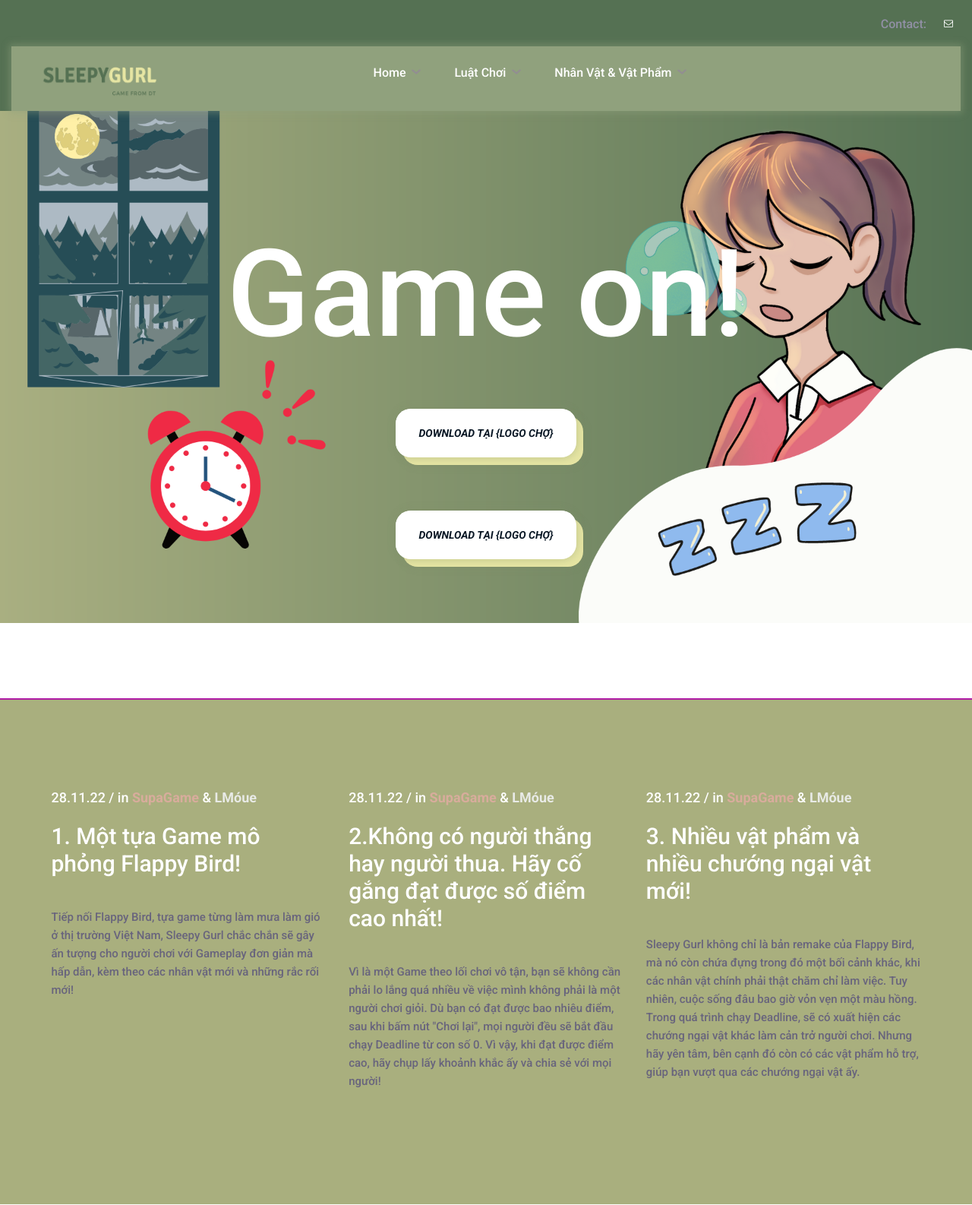
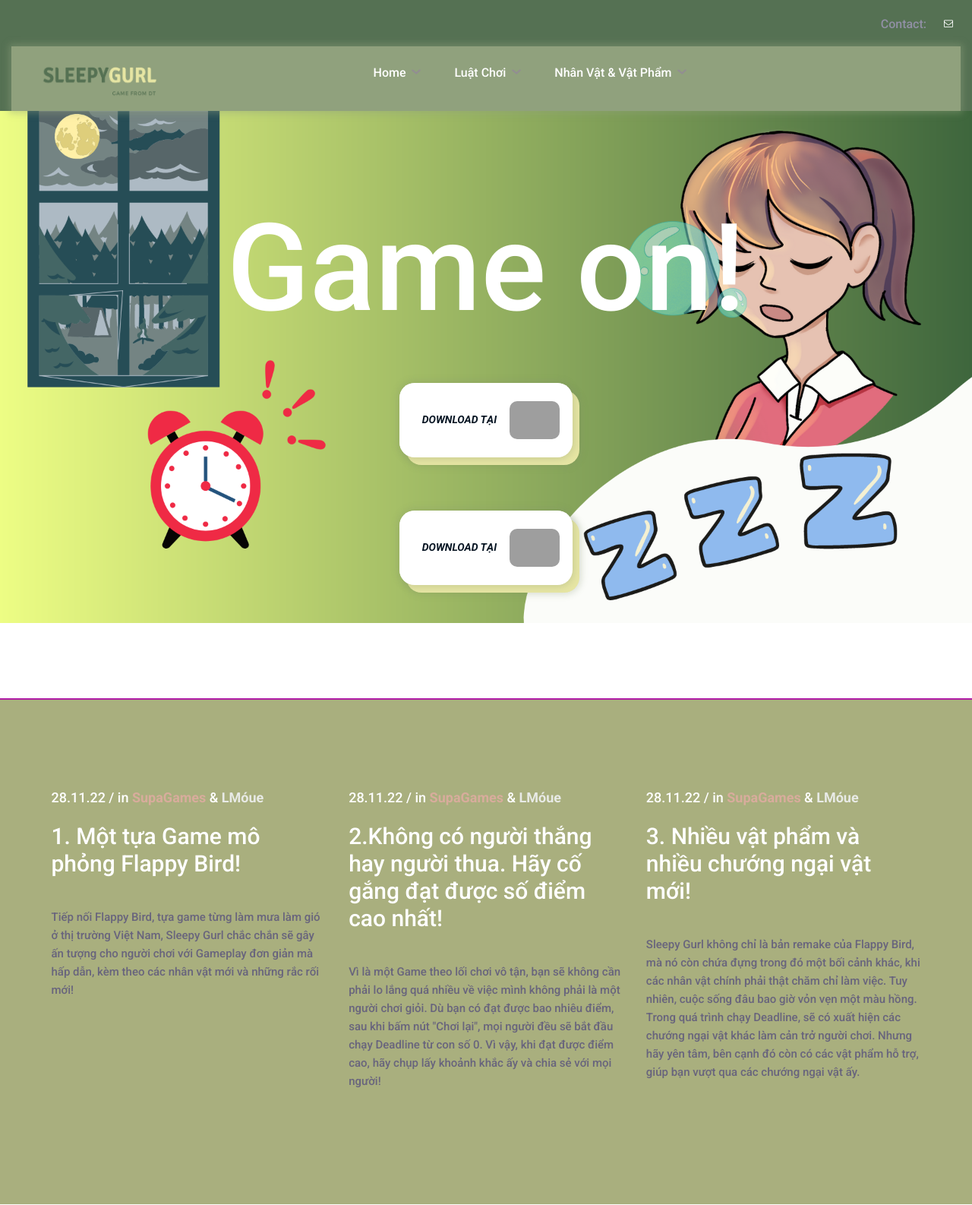
Before and after one commit to AvieTechy/SleepyGurl, a Django app: page / in a window 1280 px wide. Shown: the top 1586 px of the page at 76% size. Run offline with Django 4.2, Linux system fonts and the light colour scheme; some libraries are stand-ins or nearby versions; grey boxes are pictures that could not be loaded.

Commit message:
update 1

```diff
--- a/manager/templates/index.html
+++ b/manager/templates/index.html
@@ -8,8 +8,8 @@
 				<div class="container">
 					<h2>Game on!</h2>
 					<p></p>
-					<a href="#" class="site-btn">Download Tại {logo chợ}</a> <p> </p>
-					<a href="#" class="site-btn">Download Tại {logo chợ}</a>
+					<a href="https://supagames.online/games/sleepy-gurl/" class="site-btn">Download Tại <img src="{% static 'img/supagames.png' %}" width="50px;" height="50px;" style="border-radius: 10px;"></a> <p> </p>
+					<a href="https://sites.google.com/view/lmouse/ch%E1%BB%A3-game/c%C3%A1c-%E1%BB%A9ng-d%E1%BB%A5ng/tinhgiacdicogai?authuser=0" class="site-btn">Download Tại <img src="{% static 'img/mouse.png' %}" width="50px;" height="50px;" style="border-radius: 10px;"></a>
 				</div>
 			</div>
 		</div>
@@ -23,7 +23,7 @@
 			<div class="row">
 				<div class="col-md-4">
 					<div class="intro-text-box text-box text-white">
-						<div class="top-meta">28.11.22  /  in <a href="" style="color: #D8AC9C"><b>SupaGame</b></a> &  <a href="" style="color: #E8EAE6"><b>LMóue</b></a> </div>
+						<div class="top-meta">28.11.22  /  in <a href="https://supagames.online/games/sleepy-gurl/" style="color: #D8AC9C"><b>SupaGames</b></a> &  <a href="https://sites.google.com/view/lmouse/ch%E1%BB%A3-game/c%C3%A1c-%E1%BB%A9ng-d%E1%BB%A5ng/tinhgiacdicogai?authuser=0" style="color: #E8EAE6"><b>LMóue</b></a> </div>
 						<h3>1. Một tựa Game mô phỏng Flappy Bird!</h3>
 						<p>
 	Tiếp nối Flappy Bird, tựa game từng làm mưa làm gió ở thị trường Việt Nam, Sleepy Gurl chắc chắn sẽ gây ấn tượng cho người chơi với Gameplay đơn giản mà hấp dẫn, kèm theo các nhân vật mới và những rắc rối mới!</p>
@@ -31,14 +31,14 @@
 				</div>
 				<div class="col-md-4">
 					<div class="intro-text-box text-box text-white">
-						<div class="top-meta">28.11.22  /  in <a href="" style="color: #D8AC9C"><b>SupaGame</b></a> &  <a href="" style="color: #E8EAE6"><b>LMóue</b></a> </div>
+						<div class="top-meta">28.11.22  /  in <a href="https://supagames.online/games/sleepy-gurl/" style="color: #D8AC9C"><b>SupaGames</b></a> &  <a href="https://sites.google.com/view/lmouse/ch%E1%BB%A3-game/c%C3%A1c-%E1%BB%A9ng-d%E1%BB%A5ng/tinhgiacdicogai?authuser=0" style="color: #E8EAE6"><b>LMóue</b></a> </div>
 						<h3>2.Không có người thắng hay người thua. Hãy cố gắng đạt được số điểm cao nhất!</h3>
 						<p>Vì là một Game theo lối chơi vô tận, bạn sẽ không cần phải lo lắng quá nhiều về việc mình không phải là một người chơi giỏi. Dù bạn có đạt được bao nhiêu điểm, sau khi bấm nút "Chơi lại", mọi người đều sẽ bắt đầu chạy Deadline từ con số 0. Vì vậy, khi đạt được điểm cao, hãy chụp lấy khoảnh khắc ấy và chia sẻ với mọi người!</p>
 					</div>
 				</div>
 				<div class="col-md-4">
 					<div class="intro-text-box text-box text-white">
-						<div class="top-meta">28.11.22  /  in <a href="" style="color: #D8AC9C"><b>SupaGame</b></a> &  <a href="" style="color: #E8EAE6"><b>LMóue</b></a> </div>
+						<div class="top-meta">28.11.22  /  in <a href="https://supagames.online/games/sleepy-gurl/" style="color: #D8AC9C"><b>SupaGames</b></a> &  <a href="https://sites.google.com/view/lmouse/ch%E1%BB%A3-game/c%C3%A1c-%E1%BB%A9ng-d%E1%BB%A5ng/tinhgiacdicogai?authuser=0" style="color: #E8EAE6"><b>LMóue</b></a> </div>
 						<h3>3. Nhiều vật phẩm và nhiều chướng ngại vật mới!</h3>
 						<p>Sleepy Gurl không chỉ là bản remake của Flappy Bird, mà nó còn chứa đựng trong đó một bối cảnh khác, khi các nhân vật chính phải thật chăm chỉ làm việc. Tuy nhiên, cuộc sống đâu bao giờ vỏn vẹn một màu hồng. Trong quá trình chạy Deadline, sẽ có xuất hiện các chướng ngại vật khác làm cản trở người chơi. Nhưng hãy yên tâm, bên cạnh đó còn có các vật phẩm hỗ trợ, giúp bạn vượt qua các chướng ngại vật ấy.</p>
 					</div>
@@ -69,7 +69,7 @@
 		<div class="featured-bg set-bg" data-setbg="{% static 'img/coming.gif' %}"></div>
 		<div class="featured-box">
 			<div class="text-box">
-				<div class="top-meta">28.11.22  /  in <a href="" style="color: #D8AC9C"><b>SupaGame</b></a> &  <a href="" style="color: #9E9D89"><b>LMóue</b></a> </div>
+				<div class="top-meta">28.11.22  /  in <a href="https://supagames.online/games/sleepy-gurl/" style="color: #D8AC9C"><b>SupaGames</b></a> &  <a href="https://sites.google.com/view/lmouse/ch%E1%BB%A3-game/c%C3%A1c-%E1%BB%A9ng-d%E1%BB%A5ng/tinhgiacdicogai?authuser=0" style="color: #9E9D89"><b>LMóue</b></a> </div>
 				<h3>SLEEPY GURL Tựa Game Hồi Sinh Lại Huyền Thoại <a href="https://flappybird.io/" target="_blank" style="color: #557153">FLAPPY BIRD</a></h3>
 				<p >Một sản phẩm game của team DT , Sleepy Gurl bản cải tiến của Flappy Bird sắp được ra mắt trên chợ với thiết kế giao diện mới lạ
 Sleepy gurl là tựa game hành động chơi trên máy tính. Thao tác chơi game vô cùng  đơn giản.  Khi chơi game người chơi cần khéo léo điều khiển nhân vật vượt qua các assignment để không bị rớt môn. Bạn sẽ được trải nghiệm cảm giác chạy deadline không hề nhàm chán với các chướng ngại vật và vật phẩm cũng như các tính năng vô cùng độc đáo.</p>
```
Also changed, not shown: manager/templates/rules.html (+4 -5 lines), static/img/poster1.png, static/img/trailer.png.
